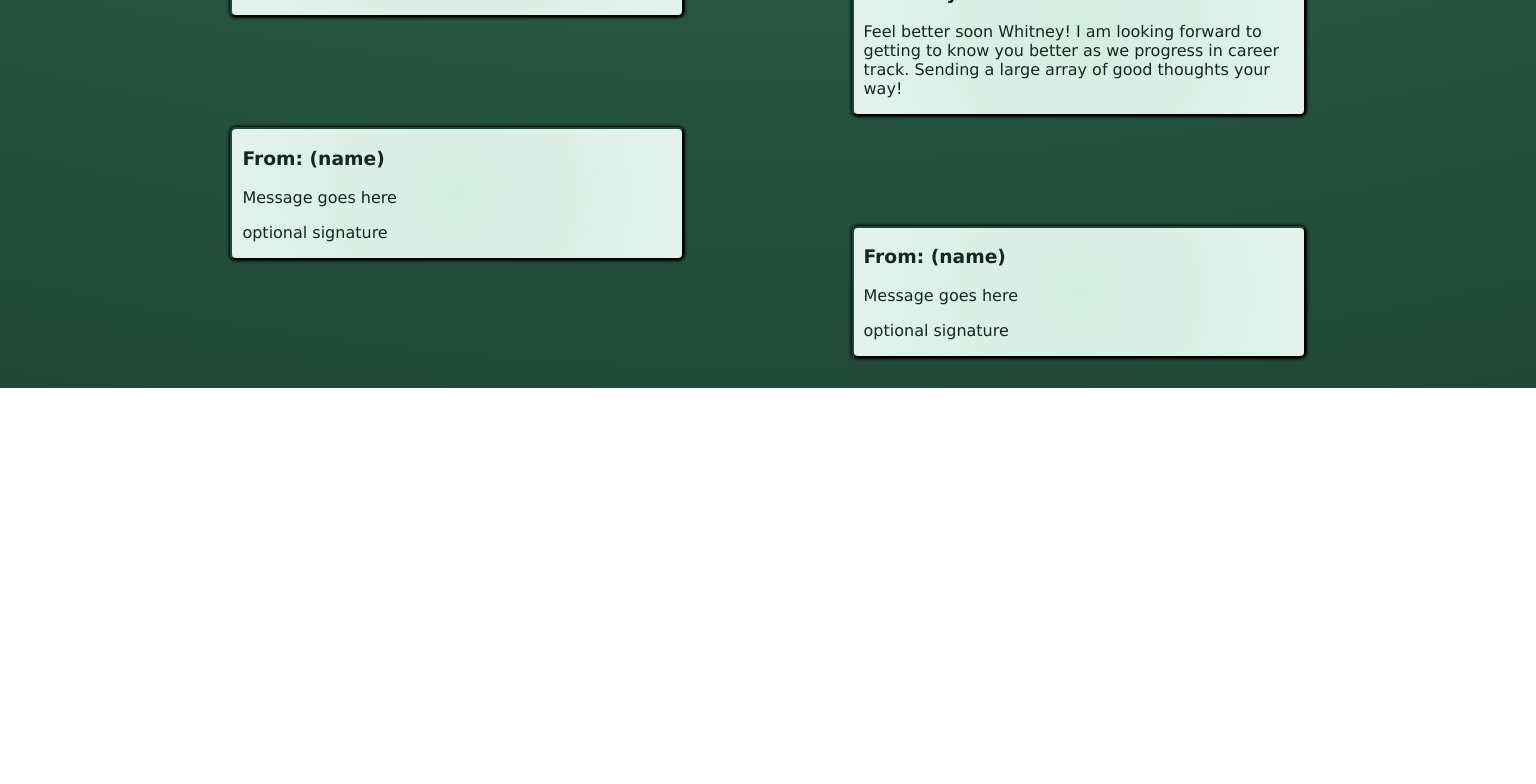
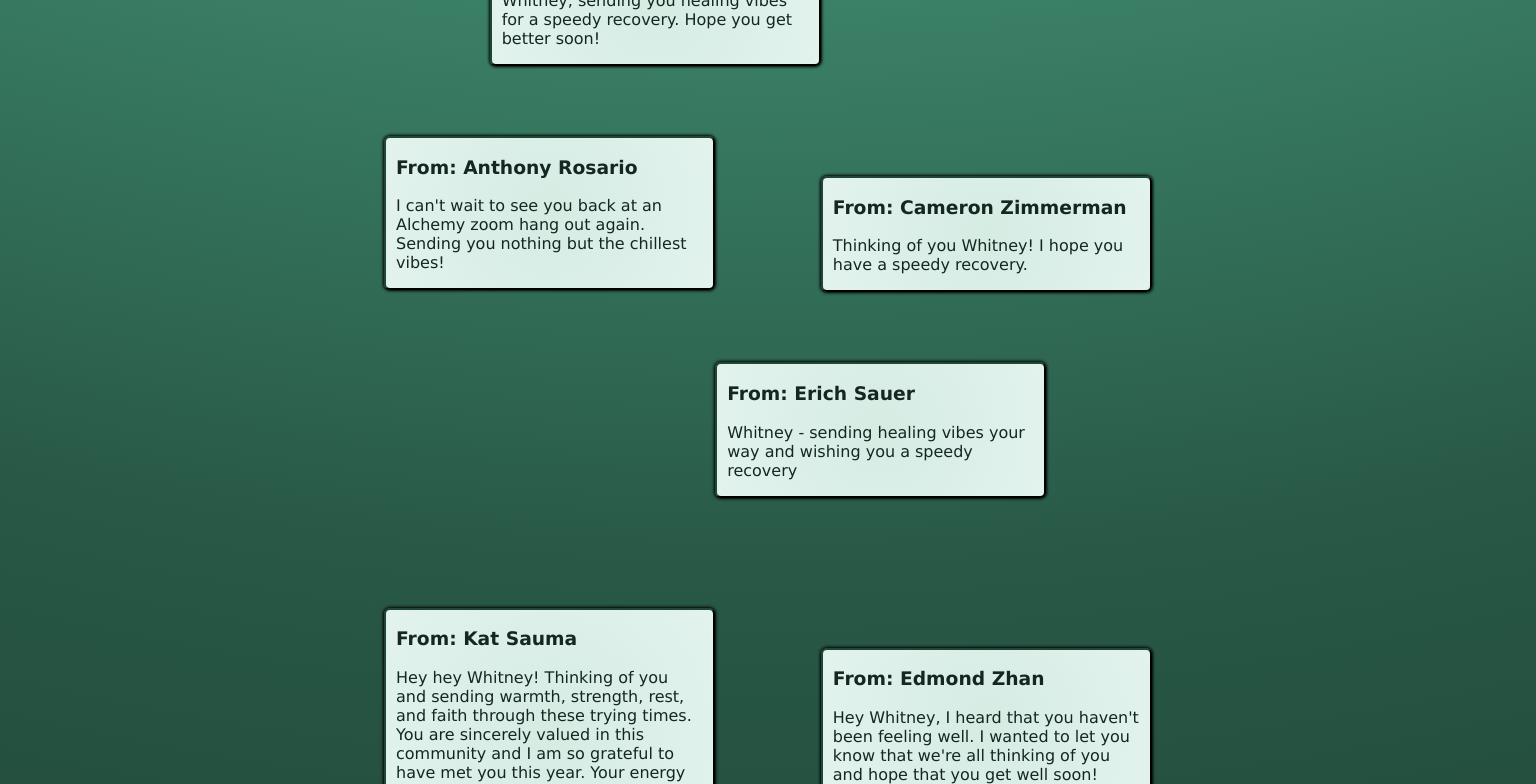
Before and after one commit to bryanakitchen/get-well, a React app: page / in a window 1536 px wide. Shown: the part 6140-6924 px from the top of the page. Before the commit the page ends 6528 px from the top, so only its background shows below. Built offline with nearby package versions, Linux system fonts and the light colour scheme.

Commit message:
removed placeholder messages, added media query for larger screen

```diff
--- a/src/components/app/App.jsx
+++ b/src/components/app/App.jsx
@@ -233,6 +233,8 @@ export default class App extends Component {
             </p>
           </div>
 
+
+
           <div className={styles.messageRight} data-aos="fade-left">
             <h3>From: Katilyn Wiggins</h3>
             <p>
@@ -323,26 +325,6 @@ export default class App extends Component {
             </p>
           </div>
 
-          <div className={styles.messageLeft} data-aos="fade-right">
-            <h3>From: (name)</h3>
-            <p>
-              Message goes here
-            </p>
-            <p>
-              optional signature
-            </p>
-          </div>
-
-          <div className={styles.messageRight} data-aos="fade-left">
-            <h3>From: (name)</h3>
-            <p>
-              Message goes here
-            </p>
-            <p>
-              optional signature
-            </p>
-          </div>
-
         </div>
       </div>
     )
--- a/src/components/app/App.module.css
+++ b/src/components/app/App.module.css
@@ -49,8 +49,9 @@ body, .root {
 }
 
 .messagesContainer {
-    width: 70%;
+    width: 75%;
     margin-top: 2em;
+    height: max-content;
 }
 
 .messageLeft {
@@ -112,6 +113,17 @@ body, .root {
     width: 100%;
 }
 
+@media (min-width: 1500px) {
+    .home {
+        width: 60%;
+    }
+
+    .messagesContainer {
+        width: 50%;
+        height: max-content;
+    }
+}
+
 @media (max-width: 667px) {
 
     .home {
```
